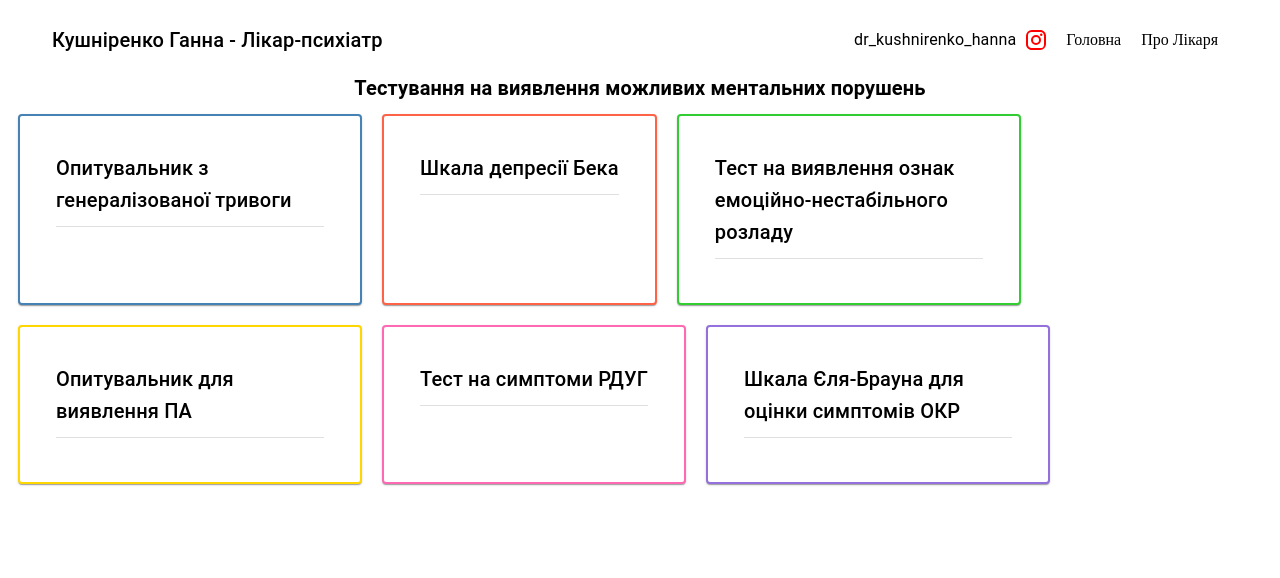
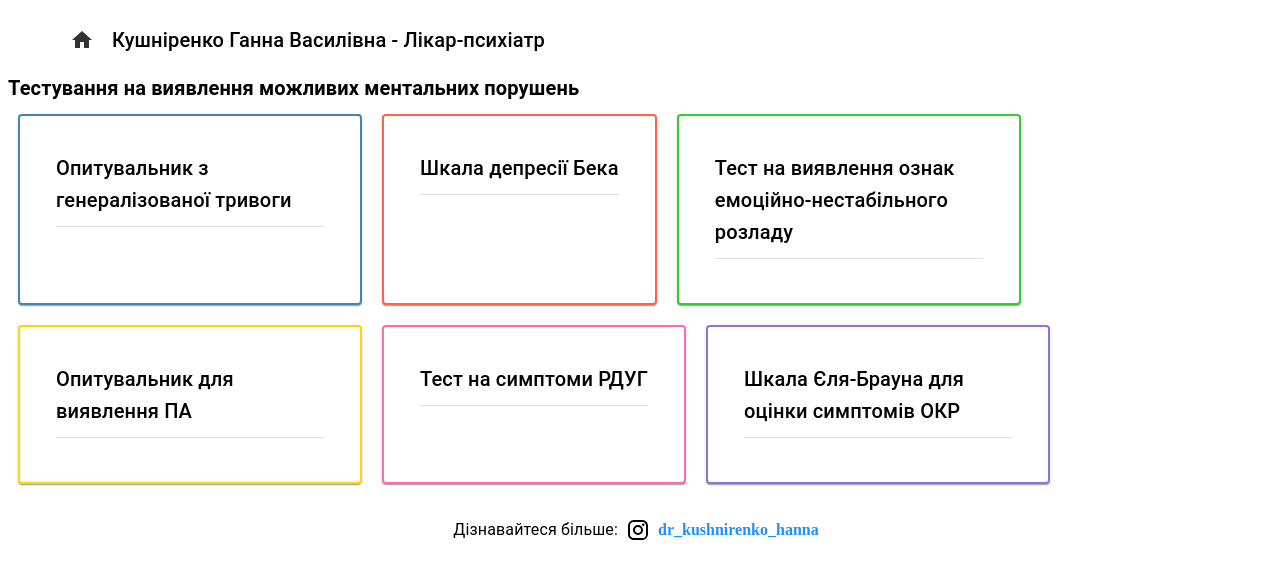
Before and after one commit to vitaliyKorzhenko/therapySite, a React (Vite) app: page / in a window 1280 px wide. Shown: the top 578 px of the page. Built offline with nearby package versions, Linux system fonts and the light colour scheme.

Commit message:
build
build

```diff
--- a/src/App.tsx
+++ b/src/App.tsx
@@ -3,10 +3,12 @@ import React from 'react';
 import './App.css';
 import AppBarComponent from './components/AppBarComponent';
 import InfoCardComponent from './components/infoCardComponent';
-import { Typography } from '@mui/material';
+import { IconButton, Typography } from '@mui/material';
 import CardListComponent from './components/CardListComponent';
 import { BrowserRouter as Router, Route, Routes } from 'react-router-dom'; // Используйте BrowserRouter
 import TestPage from './components/TestPage';
+import InstagramIcon from '@mui/icons-material/Instagram';
+import InstagramLink from './components/InstagramLink';
 
 const App: React.FC = () => {
     return (
@@ -18,11 +20,14 @@ const App: React.FC = () => {
                     <>
                     {/* <InfoCardComponent /> */}
                     <div className="centeredText">
-                <Typography variant="h6" component="div" style={{ fontWeight: 'bold' }}>
+                <Typography variant="h6" component="div" style={{ fontWeight: 'bold', textAlign: 'left' }}>
                     Тестування на виявлення можливих ментальних порушень
                 </Typography>
             </div>
                     <CardListComponent />
+
+                        <InstagramLink />
+
                     </>
                     } />
                     <Route path="/test/:id" element={<TestPage />} />
--- a/src/components/AppBarComponent.tsx
+++ b/src/components/AppBarComponent.tsx
@@ -6,6 +6,8 @@ import Typography from '@mui/material/Typography';
 import { makeStyles } from '@mui/styles';
 import { IconButton, Link } from '@mui/material';
 import InstagramIcon from '@mui/icons-material/Instagram';
+import Title from './TitleBar';
+import HomeLink from './HomeIcon';
 
 const useStyles = makeStyles({
     appBar: {
@@ -14,8 +16,14 @@ const useStyles = makeStyles({
         padding: '0 20px', // Уменьшаем ширину панели
     },
     title: {
-        flexGrow: 1,
-        textAlign: 'left',
+        fontSize: '24px',               // Размер шрифта
+        fontWeight: 'bold',             // Жирный шрифт
+        color: '#333',                  // Цвет текста
+        textAlign: 'center',            // Выравнивание по центру
+        marginBottom: '16px',           // Отступ снизу
+        fontFamily: '"Roboto", sans-serif', // Используемый шрифт
+        textTransform: 'uppercase',     // Приведение текста к верхнему регистру
+        letterSpacing: '0.5px',         // Межбуквенное расстояние
     },
     link: {
         margin: '0 10px',
@@ -38,28 +46,12 @@ const AppBarComponent: React.FC = () => {
     return (
         <AppBar position="static" className={classes.appBar} elevation={0}>
             <Toolbar>
-                <Typography variant="h6" className={classes.title}>
-                   Кушніренко Ганна - Лікар-психіатр
-                </Typography>
-                    <Typography component="span">
-                        dr_kushnirenko_hanna
-                    </Typography>
-                    <IconButton
-                        className={classes.icon}
-                        color="inherit"
-                        href="https://www.instagram.com/dr_kushnirenko.hanna?igsh=MWwwdDAzOTN3MzZkcw=="
-                        target="_blank"
-                        rel="noopener"
-                    >
-                        <InstagramIcon style={{color:'red'}} />
-                    </IconButton>
-                <Link href="/" className={classes.link}
+                <HomeLink/>
+              <Title />
+                {/* <Link href="/" className={classes.link}
                 >
                     Головна
-                </Link>
-                <Link href="#" className={classes.link}>
-                    Про Лікаря
-                </Link>
+                </Link> */}
             </Toolbar>
         </AppBar>
     );
--- /dev/null
+++ b/src/components/HomeIcon.tsx
@@ -0,0 +1,27 @@
+import React from 'react';
+import { Link } from 'react-router-dom';
+import HomeIcon from '@mui/icons-material/Home';
+import IconButton from '@mui/material/IconButton';
+
+const styles = {
+  iconButton: {
+    color: '#333', // Цвет иконки
+    fontSize: '30px', // Размер иконки
+    margin: '10px', // Отступы
+    '&:hover': {
+      color: '#007bff', // Цвет при наведении
+    },
+  },
+};
+
+const HomeLink: React.FC = () => {
+  return (
+    <Link to="/" style={{ textDecoration: 'none' }}>
+      <IconButton style={styles.iconButton}>
+        <HomeIcon />
+      </IconButton>
+    </Link>
+  );
+};
+
+export default HomeLink;
--- /dev/null
+++ b/src/components/InstagramLink.tsx
@@ -0,0 +1,59 @@
+import React from 'react';
+import Typography from '@mui/material/Typography';
+import IconButton from '@mui/material/IconButton';
+import InstagramIcon from '@mui/icons-material/Instagram';
+import { makeStyles } from '@mui/styles';
+
+const useStyles = makeStyles({
+    container: {
+        display: 'flex',
+        alignItems: 'center',
+        justifyContent: 'center', // Центрирование по горизонтали
+        marginTop: '16px',
+    },
+    link: {
+        color: '#1E90FF', // Цвет ссылки
+        textDecoration: 'none',
+        fontWeight: 'bold',
+        marginRight: '8px',
+    },
+    icon: {
+        color: 'red',
+    },
+    text: {
+        fontSize: '16px',
+        fontWeight: 'bold', // Жирный текст
+        marginRight: '8px', // Отступ от ссылки
+    },
+});
+
+const InstagramLink: React.FC = () => {
+    const classes = useStyles();
+
+    return (
+        <div className={classes.container}>
+            <Typography component="span" className={classes.text}>
+                {'Дізнавайтеся більше: '}
+            </Typography>
+            <IconButton
+                className={classes.icon}
+                color="inherit"
+                href="https://www.instagram.com/dr_kushnirenko.hanna?igsh=MWwwdDAzOTN3MzZkcw=="
+                target="_blank"
+                rel="noopener noreferrer"
+            >
+                <InstagramIcon />
+            </IconButton>
+            <a
+                href="https://www.instagram.com/dr_kushnirenko.hanna?igsh=MWwwdDAzOTN3MzZkcw=="
+                target="_blank"
+                rel="noopener noreferrer"
+                className={classes.link}
+            >
+                dr_kushnirenko_hanna
+            </a>
+        </div>
+    );
+};
+
+export default InstagramLink;
--- /dev/null
+++ b/src/components/TitleBar.tsx
@@ -0,0 +1,27 @@
+import React from 'react';
+import Typography from '@mui/material/Typography';
+import { makeStyles } from '@mui/styles';
+
+// Стили для компонента
+const useStyles = makeStyles({
+    title: {
+        fontSize: '24px',
+        fontWeight: 'bold',
+        color: '#333',
+        textAlign: 'center',
+        marginBottom: '20px',
+        fontFamily: '"Roboto", sans-serif', // Вы можете выбрать другой шрифт
+      },
+});
+
+const Title: React.FC = () => {
+    const classes = useStyles();
+
+    return (
+        <Typography variant="h6" className={classes.title}>
+            Кушніренко Ганна Василівна - Лікар-психіатр
+        </Typography>
+    );
+};
+
+export default Title;
```
Also changed, not shown: 3 other files (tests, documents, lock files or other folders).
